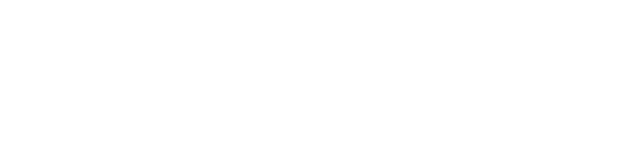
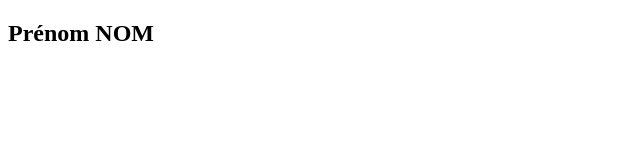
Before and after one commit to Fidel-H4K/mon-cv, a plain HTML site: page index.html in a window 1280 px wide. Shown: the whole page, without its empty margins (0-640 px from the left). Drawn offline with Linux system fonts and the light colour scheme.

Commit message:
mise en place de la section titre

```diff
--- a/index.html
+++ b/index.html
@@ -7,6 +7,12 @@
     <link rel="stylesheet" href="style.css">
 </head>
 <body>
+    <!-- Titre -->
+    <section id="Titre">
+     <header>
+        <h1>Prénom NOM</h1>
+     </header>
+    </section>
 
 </body>
 </html>
```
